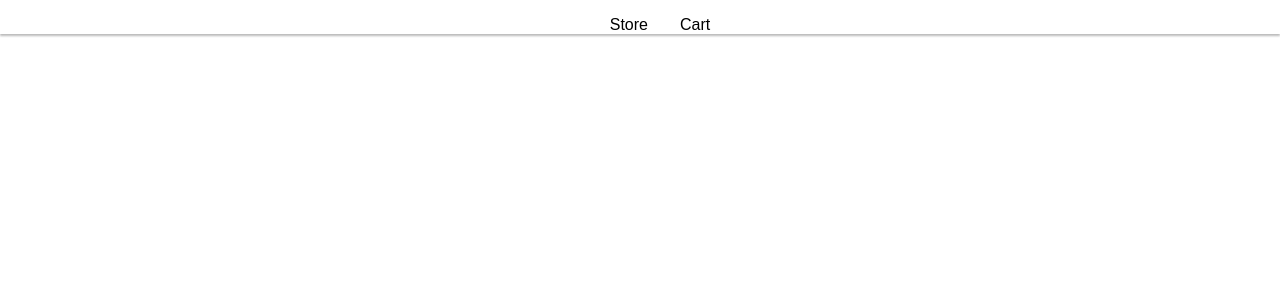
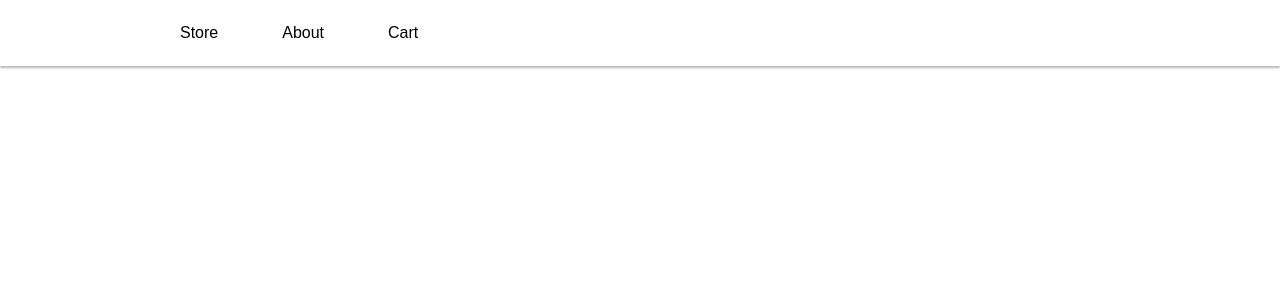
Before and after one commit to KSzostko/shopping-cart, a React (Create React App) app: page / in a window 1280 px wide. Shown: the top 300 px of the page. Built offline with nearby package versions, Linux system fonts and the light colour scheme.

Commit message:
added more styles for Navigation

```diff
--- a/src/components/Navigation.js
+++ b/src/components/Navigation.js
@@ -8,14 +8,16 @@ const StyledNav = styled.nav`
 const StyledList = styled.ul`
     list-style: none;
     display: flex;
-    justify-content: center;
+    max-width: 1024px;
+    margin: 0 auto;
 `;
 
 const StyledListItem = styled.li`
-    margin: 0 1rem;
+    margin: 0 2rem;
 `;
 
 const StyledLink = styled.a`
+    padding: 1.5rem 0;
     display: block;
     text-decoration: none;
     color: #000;
@@ -29,6 +31,9 @@ function Navigation() {
                     <StyledLink href="">Store</StyledLink>
                 </StyledListItem>
                 <StyledListItem>
+                    <StyledLink href="">About</StyledLink>
+                </StyledListItem>
+                <StyledListItem>
                     <StyledLink href="">Cart</StyledLink>
                 </StyledListItem>
             </StyledList>
```
